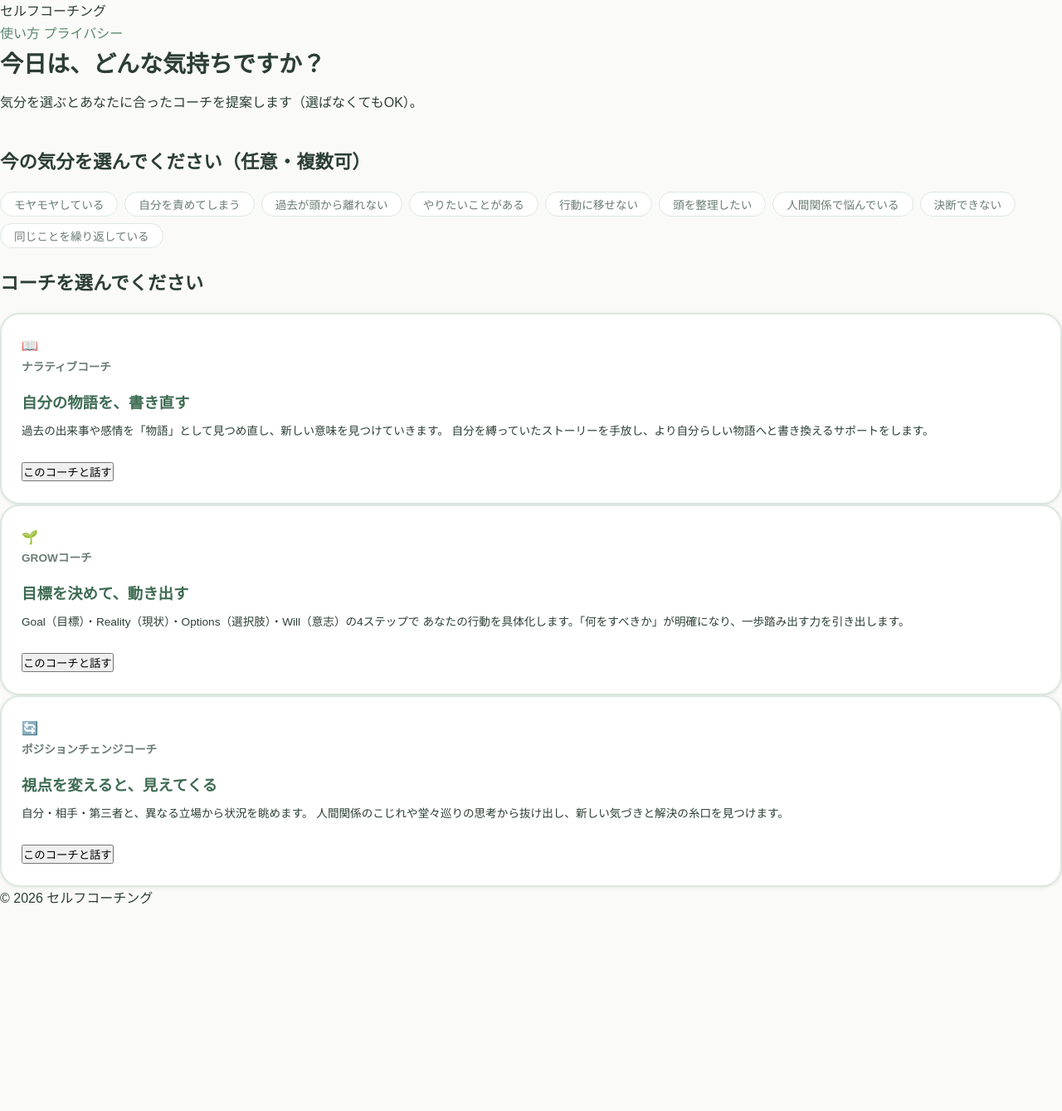
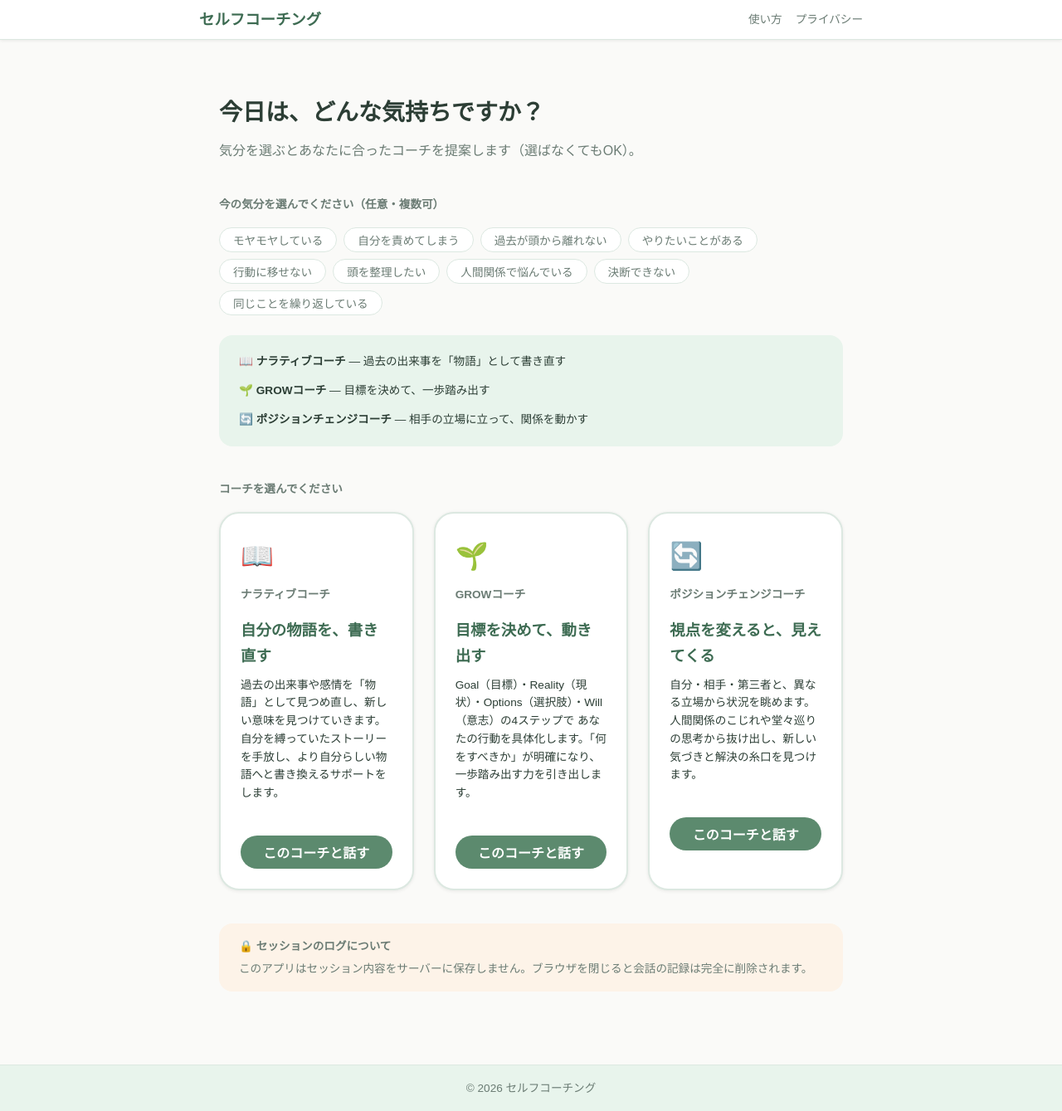
Before and after one commit to katsuhikoarie-coach/self-coaching-app, a PHP site: page / in a window 1280 px wide. Shown: the whole page at 83% size. Before the commit the page ends 1089 px from the top, so only its background shows below. Run offline with PHP 8.4, Linux system fonts and the light colour scheme.

Commit message:
feat: add margins, coach summary, and privacy notice to index page
- Add CSS for all missing index.html classes (main-content, site-header,
  coach-cards grid, btn-select, footer, etc.)
- Add 24px left/right padding with 800px max-width via .main-content
- Add 3-coach summary section above coach cards with one-line descriptions
- Add privacy notice (sessions not saved server-side) below coach cards

Co-Authored-By: Claude Sonnet 4.6 <noreply@anthropic.com>

```diff
--- a/frontend/css/style.css
+++ b/frontend/css/style.css
@@ -702,6 +702,153 @@ h3 {
 }
 
 /* ===========================
+   コーチ選択ページ
+   =========================== */
+.site-header {
+  background: var(--color-surface);
+  border-bottom: 1px solid var(--color-border);
+  padding: var(--spacing-sm) var(--spacing-lg);
+  box-shadow: var(--shadow-sm);
+}
+
+.header-inner {
+  max-width: 800px;
+  margin: 0 auto;
+  display: flex;
+  align-items: center;
+  justify-content: space-between;
+}
+
+.site-title {
+  font-weight: 700;
+  font-size: var(--font-size-lg);
+  color: var(--color-primary-dark);
+}
+
+.header-nav {
+  display: flex;
+  gap: var(--spacing-md);
+}
+
+.nav-link {
+  font-size: var(--font-size-sm);
+  color: var(--color-text-muted);
+  text-decoration: none;
+}
+
+.nav-link:hover {
+  color: var(--color-primary);
+}
+
+.main-content {
+  max-width: 800px;
+  margin: 0 auto;
+  padding: var(--spacing-lg) var(--spacing-lg);
+}
+
+.intro-section {
+  margin: var(--spacing-xl) 0 var(--spacing-lg);
+}
+
+.intro-sub {
+  color: var(--color-text-muted);
+  margin-top: var(--spacing-xs);
+}
+
+.section-label {
+  font-size: var(--font-size-sm);
+  font-weight: 700;
+  color: var(--color-text-muted);
+  margin-bottom: var(--spacing-md);
+}
+
+.coaches-section {
+  margin: var(--spacing-xl) 0;
+}
+
+.coach-cards {
+  display: grid;
+  grid-template-columns: repeat(auto-fit, minmax(220px, 1fr));
+  gap: var(--spacing-lg);
+}
+
+.card-icon {
+  font-size: 2rem;
+  margin-bottom: var(--spacing-sm);
+}
+
+.btn-select {
+  width: 100%;
+  padding: var(--spacing-sm) var(--spacing-lg);
+  border-radius: var(--radius-full);
+  font-size: var(--font-size-base);
+  font-family: var(--font-sans);
+  font-weight: 600;
+  cursor: pointer;
+  border: none;
+  transition: all var(--transition);
+  background: var(--color-primary);
+  color: white;
+  margin-top: var(--spacing-md);
+}
+
+.btn-select:hover {
+  background: var(--color-primary-dark);
+  transform: translateY(-1px);
+  box-shadow: var(--shadow-md);
+}
+
+.site-footer {
+  background: var(--color-secondary);
+  border-top: 1px solid var(--color-border);
+  padding: var(--spacing-md) var(--spacing-lg);
+  text-align: center;
+  margin-top: var(--spacing-xl);
+}
+
+.footer-text {
+  color: var(--color-text-muted);
+  font-size: var(--font-size-sm);
+}
+
+/* 3コーチ紹介 */
+.coach-summary {
+  background: var(--color-secondary);
+  border-radius: var(--radius-md);
+  padding: var(--spacing-md) var(--spacing-lg);
+  margin: var(--spacing-lg) 0;
+}
+
+.coach-summary-list {
+  list-style: none;
+  padding: 0;
+  margin: 0;
+  display: flex;
+  flex-direction: column;
+  gap: var(--spacing-xs);
+}
+
+.coach-summary-list li {
+  font-size: var(--font-size-sm);
+  color: var(--color-text);
+  padding: var(--spacing-xs) 0;
+}
+
+/* ログ取り扱い注意書き */
+.privacy-notice {
+  background: var(--color-accent-light);
+  border-radius: var(--radius-md);
+  padding: var(--spacing-md) var(--spacing-lg);
+  margin: var(--spacing-lg) 0;
+  font-size: var(--font-size-sm);
+  color: var(--color-text-muted);
+}
+
+.privacy-notice p + p {
+  margin-top: var(--spacing-xs);
+}
+
+/* ===========================
    レスポンシブ
    =========================== */
 @media (max-width: 768px) {
--- a/frontend/index.html
+++ b/frontend/index.html
@@ -4,7 +4,7 @@
   <meta charset="UTF-8">
   <meta name="viewport" content="width=device-width, initial-scale=1.0">
   <title>コーチを選ぶ | セルフコーチング</title>
-  <link rel="stylesheet" href="css/style.css">
+  <link rel="stylesheet" href="css/style.css?v=20260327">
 </head>
 <body>
 
@@ -41,6 +41,15 @@
         <button class="chip" data-moods="position">決断できない</button>
         <button class="chip" data-moods="position">同じことを繰り返している</button>
       </div>
+    </section>
+
+    <!-- 3コーチ紹介 -->
+    <section class="coach-summary">
+      <ul class="coach-summary-list">
+        <li>📖 <strong>ナラティブコーチ</strong> — 過去の出来事を「物語」として書き直す</li>
+        <li>🌱 <strong>GROWコーチ</strong> — 目標を決めて、一歩踏み出す</li>
+        <li>🔄 <strong>ポジションチェンジコーチ</strong> — 相手の立場に立って、関係を動かす</li>
+      </ul>
     </section>
 
     <!-- コーチカード -->
@@ -93,6 +102,12 @@
       </div>
     </section>
 
+    <!-- ログ取り扱い注意書き -->
+    <section class="privacy-notice">
+      <p>🔒 <strong>セッションのログについて</strong></p>
+      <p>このアプリはセッション内容をサーバーに保存しません。ブラウザを閉じると会話の記録は完全に削除されます。</p>
+    </section>
+
   </main>
 
   <footer class="site-footer">
```
